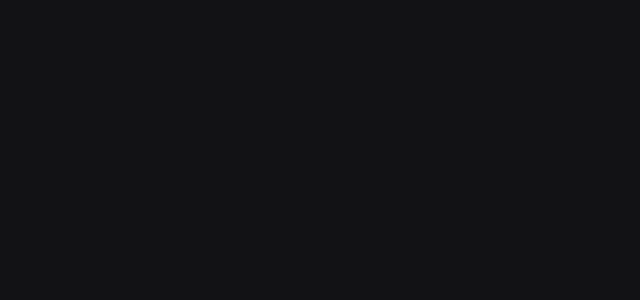
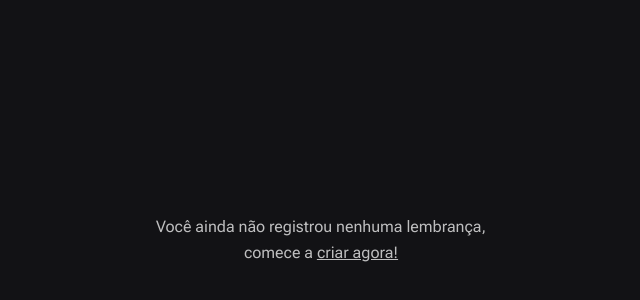
Before and after one commit to Henrriky/nlw-space-time-ignite, a Next.js app in the folder web/: page / in a window 1280 px wide. Shown: the part 160-460 px from the top of the page, without its empty margins (639-1279 px from the left). Built offline with nearby package versions, Linux system fonts and the light colour scheme; a web font is replaced by a local one.

Commit message:
right side of page

```diff
--- a/web/src/app/page.tsx
+++ b/web/src/app/page.tsx
@@ -2,8 +2,19 @@
 
 export default function Home() {
   return (
-    <main>
+    <main className="grid grid-cols-2 min-h-screen">
+      {/* Left */}
+       <section></section>
 
+       {/* Right */}
+       <section className="flex flex-col p-16">
+          <div className="flex flex-1 items-center justify-center">
+            <p className="text-center leading-relaxed w-[360px]">
+              Você ainda não registrou nenhuma lembrança, comece a {' '}
+              <a href="#" className="underline hover:text-gray-50 ">criar agora!</a>
+            </p>
+          </div>
+       </section>
     </main>
   )
 }
```
Also changed, not shown: 1 other file (tests, documents, lock files or other folders).
